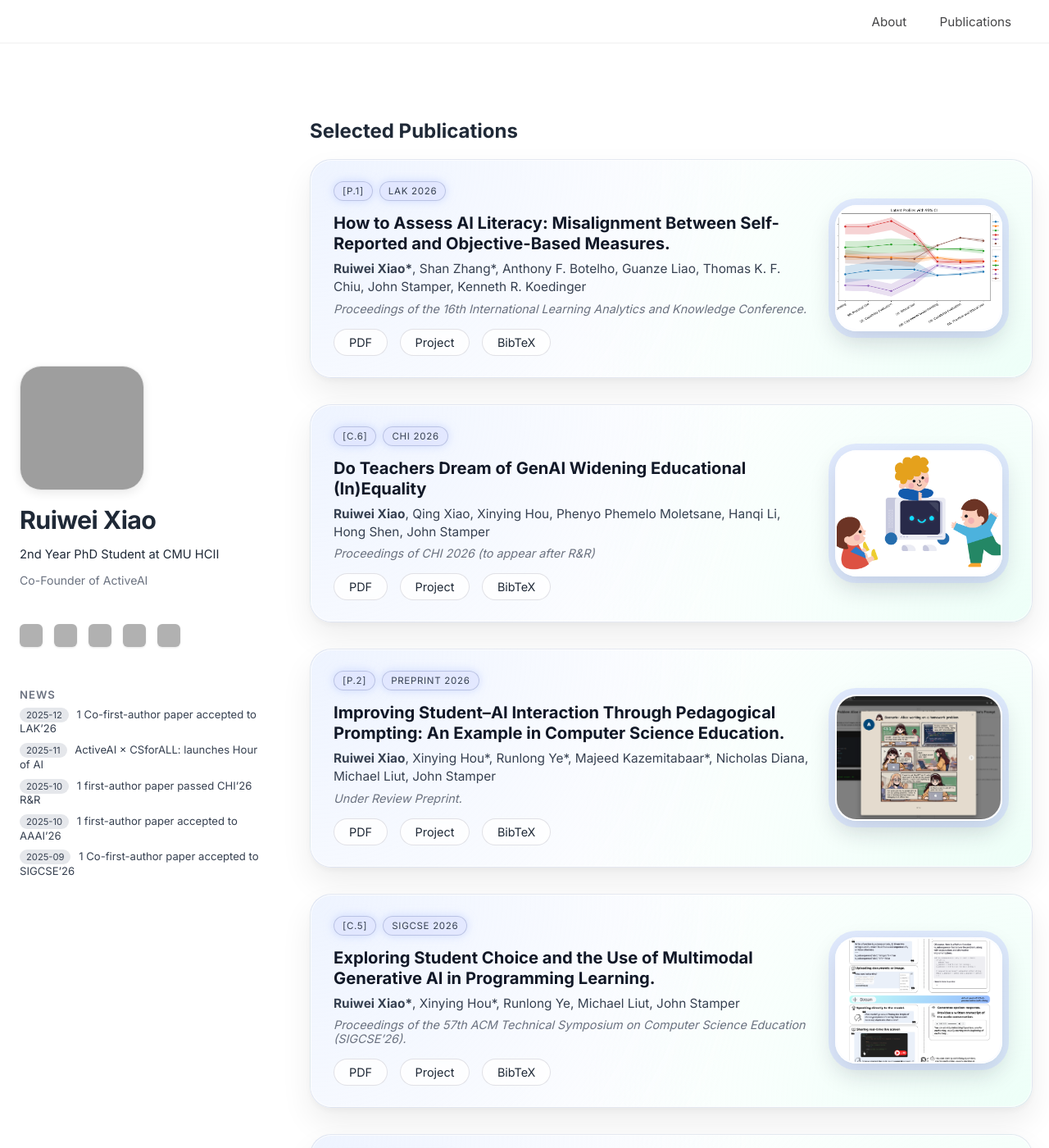
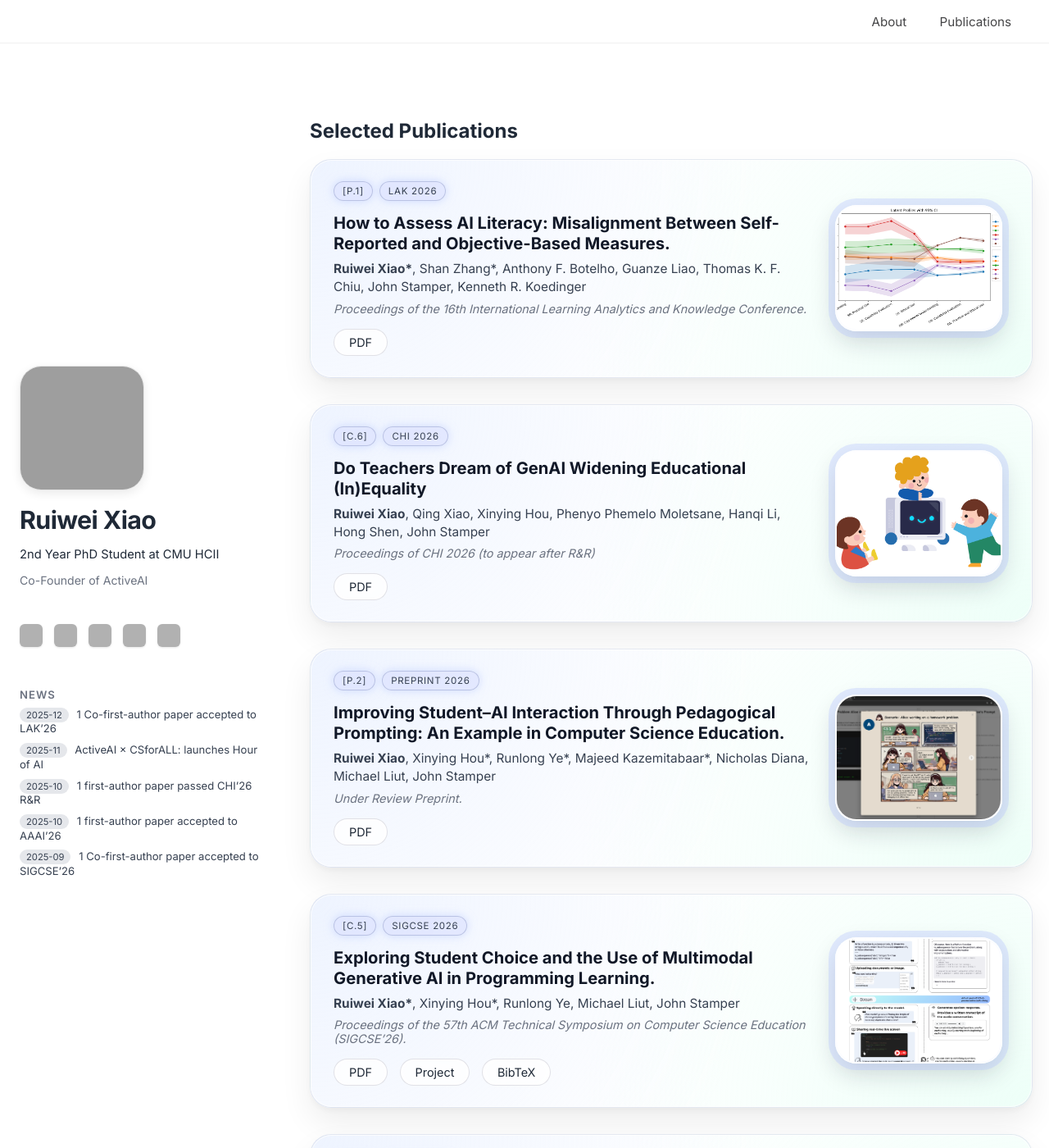
Before and after one commit to ruiwei-xiao/ruiwei-xiao.github.io, a Jekyll site: the page built from publications.md, in a window 1280 px wide and 1400 px high. Shown: the whole window at 82% size. Built offline with Jekyll 4.4.1, drawn with Linux system fonts in a browser that asks for light colours; grey boxes are pictures that could not be loaded.

Commit message:
Update publications.md

```diff
--- a/publications.md
+++ b/publications.md
@@ -22,9 +22,7 @@ permalink: /publications/
       Proceedings of the 16th International Learning Analytics and Knowledge Conference.
     </div>
     <div class="pub-buttons">
-      <a href="#">PDF</a>
-      <a href="#">Project</a>
-      <a href="#">BibTeX</a>
+      <a href="https://drive.google.com/file/d/1jRHOo36yOHVYLI8szffrFzJAumpHg0jD/view?usp=sharing">PDF</a>
     </div>
   </div>
   <div class="pub-right">
@@ -48,9 +46,7 @@ permalink: /publications/
       Proceedings of CHI 2026 (to appear after R&R)
     </div>
     <div class="pub-buttons">
-      <a href="https://arxiv.org/abs/2506.19107" target="_blank">PDF</a>
-      <a href="#">Project</a>
-      <a href="#">BibTeX</a>
+      <a href="https://arxiv.org/pdf/2509.10782" target="_blank">PDF</a>
     </div>
   </div>
   <div class="pub-right">
@@ -76,8 +72,6 @@ permalink: /publications/
     </div>
     <div class="pub-buttons">
       <a href="https://arxiv.org/abs/2506.19107" target="_blank">PDF</a>
-      <a href="#">Project</a>
-      <a href="#">BibTeX</a>
     </div>
   </div>
   <div class="pub-right">
```
